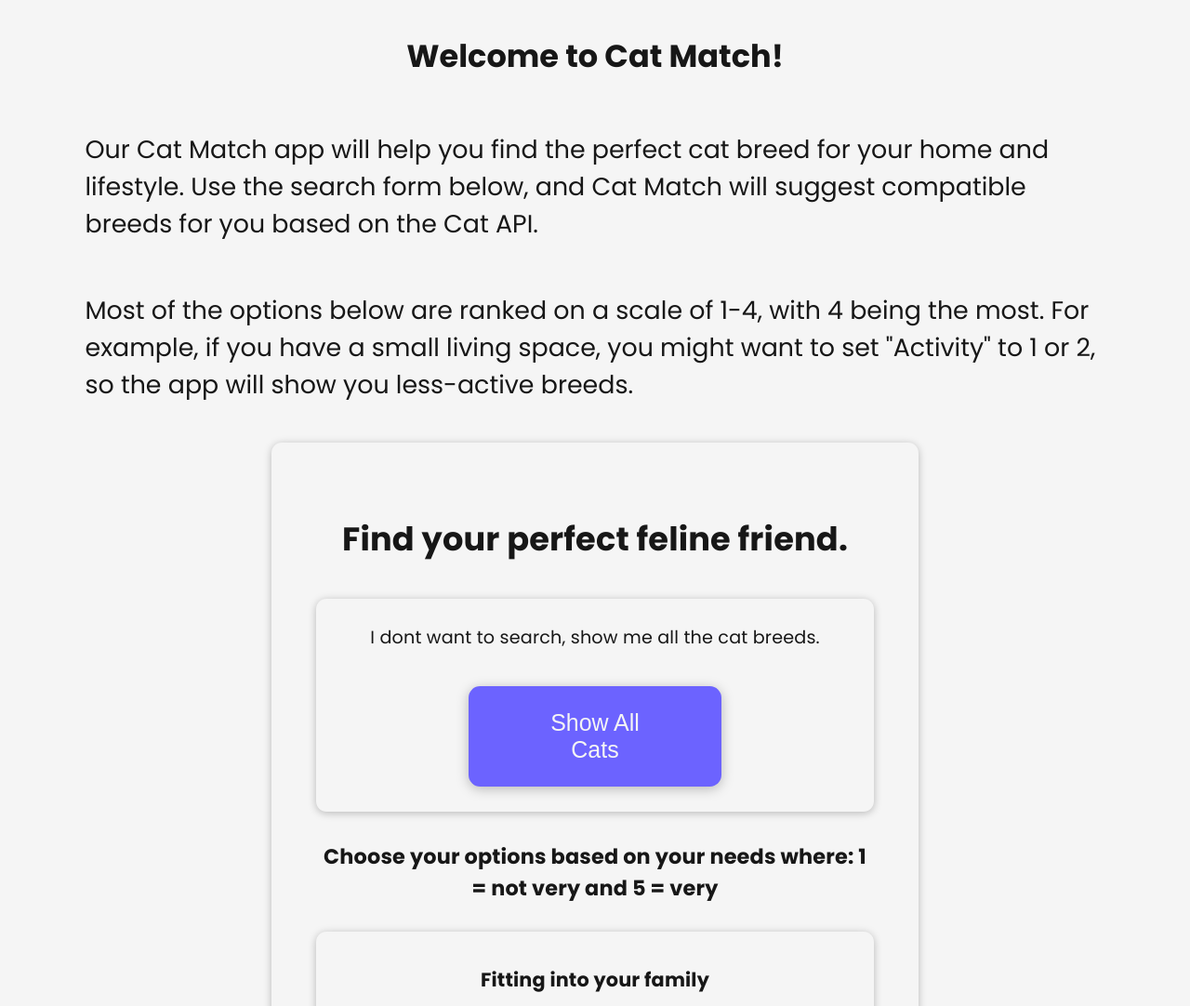
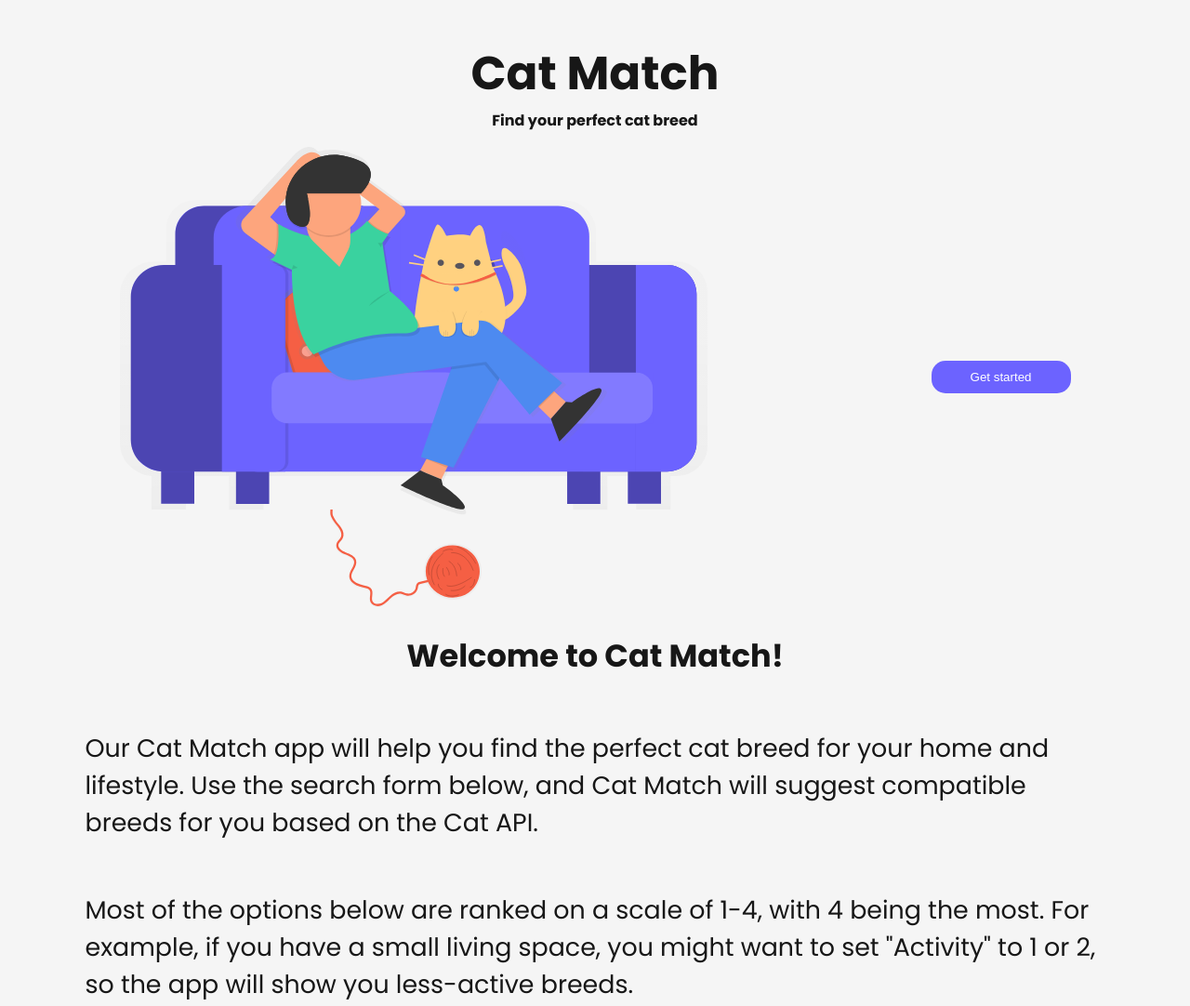
Before and after one commit to Junior-Developer-Group/cat-match, a plain HTML site: page index.html in a window 1280 px wide. Shown: the top 1082 px of the page at 93% size. Drawn offline with nearby package versions, Linux system fonts and the light colour scheme.

Commit message:
hero section added

```diff
--- a/assets/styles/styles.css
+++ b/assets/styles/styles.css
@@ -21,6 +21,41 @@ body {
   background: var(--white);
   font-family: 'Poppins', sans-serif;
   color: var(--black);
+}
+
+.hero-section{
+}
+
+.hero-heading{
+    font-size: 50px;
+    text-align: center;
+    font-weight: bold;
+    margin-bottom: 0px;
+}
+
+.hero-sub-heading{
+    text-align: center;
+    font-weight: bold;
+    margin-top: 0px;
+}
+
+.hero-svg-section{
+    text-align: center;
+    display: flex;
+    justify-content: space-around;
+    align-items: center;
+}
+
+.hero-svg{
+}
+
+.hero-button{
+    border: none;
+    color: #fff;
+    width: 150px;
+    height: 35px;
+    background: #6C63FF;
+    border-radius: 15px;
 }
 
 .intro {
--- a/index.html
+++ b/index.html
@@ -14,6 +14,15 @@
 
 <body>
   <div id="top"></div>
+  <!--Hero Section-->
+  <section class="hero-section">
+    <h1 class="hero-heading">Cat Match</h1>
+    <p class="hero-sub-heading">Find your perfect cat breed</p>
+    <div class="hero-svg-section">
+      <img src="./assets/images/man_cat_couch.svg" width="50%" class="hero-svg">
+      <button class="hero-button">Get started</button>
+    </div>
+  </section>
   <section class="intro">
     <h2>Welcome to Cat Match!</h2>
     <p>Our Cat Match app will help you find the perfect cat breed for your home and lifestyle. Use the search form below, and Cat Match will suggest compatible breeds for you based on the Cat API.</p>
```
Also changed, not shown: assets/images/man_cat_couch.svg (added).
